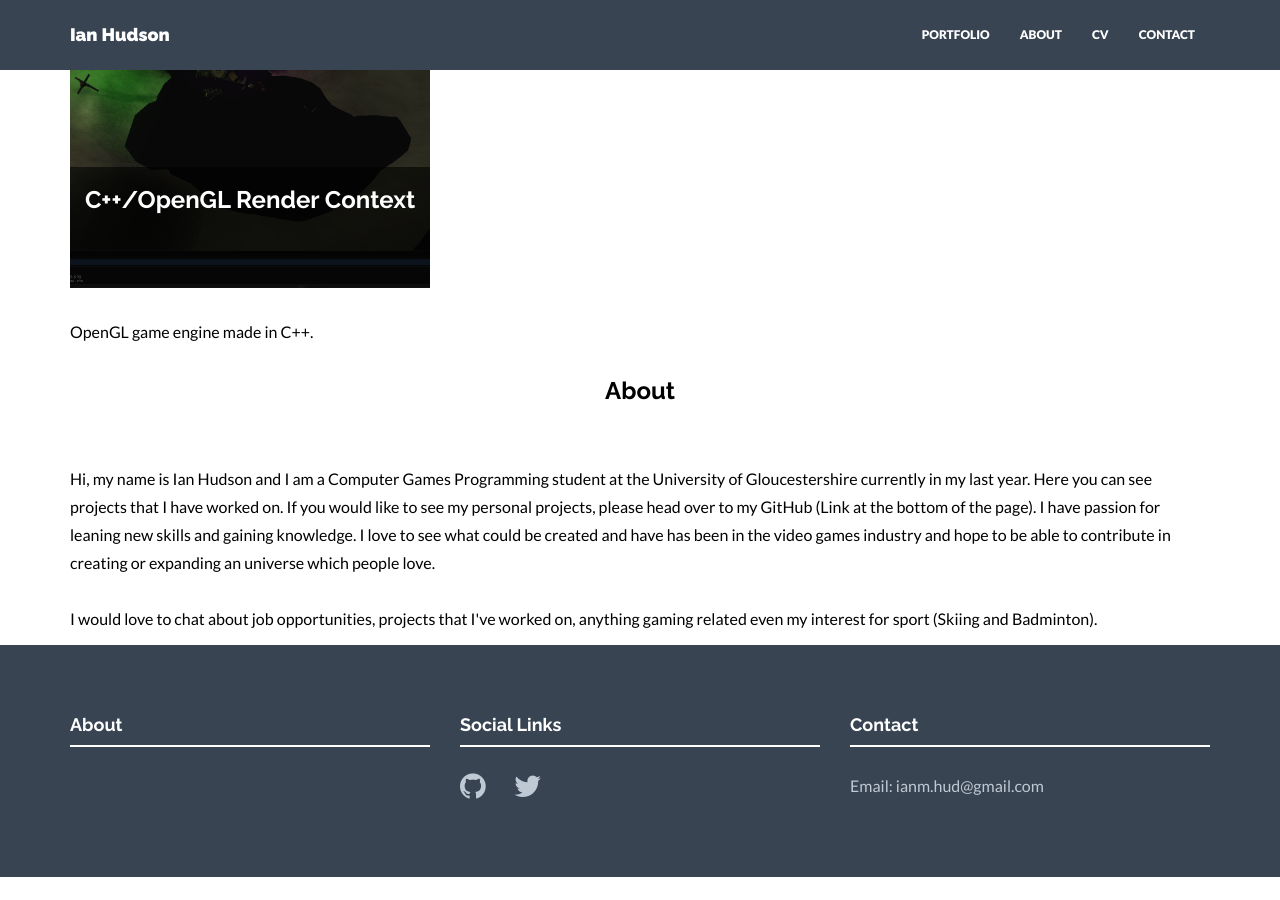
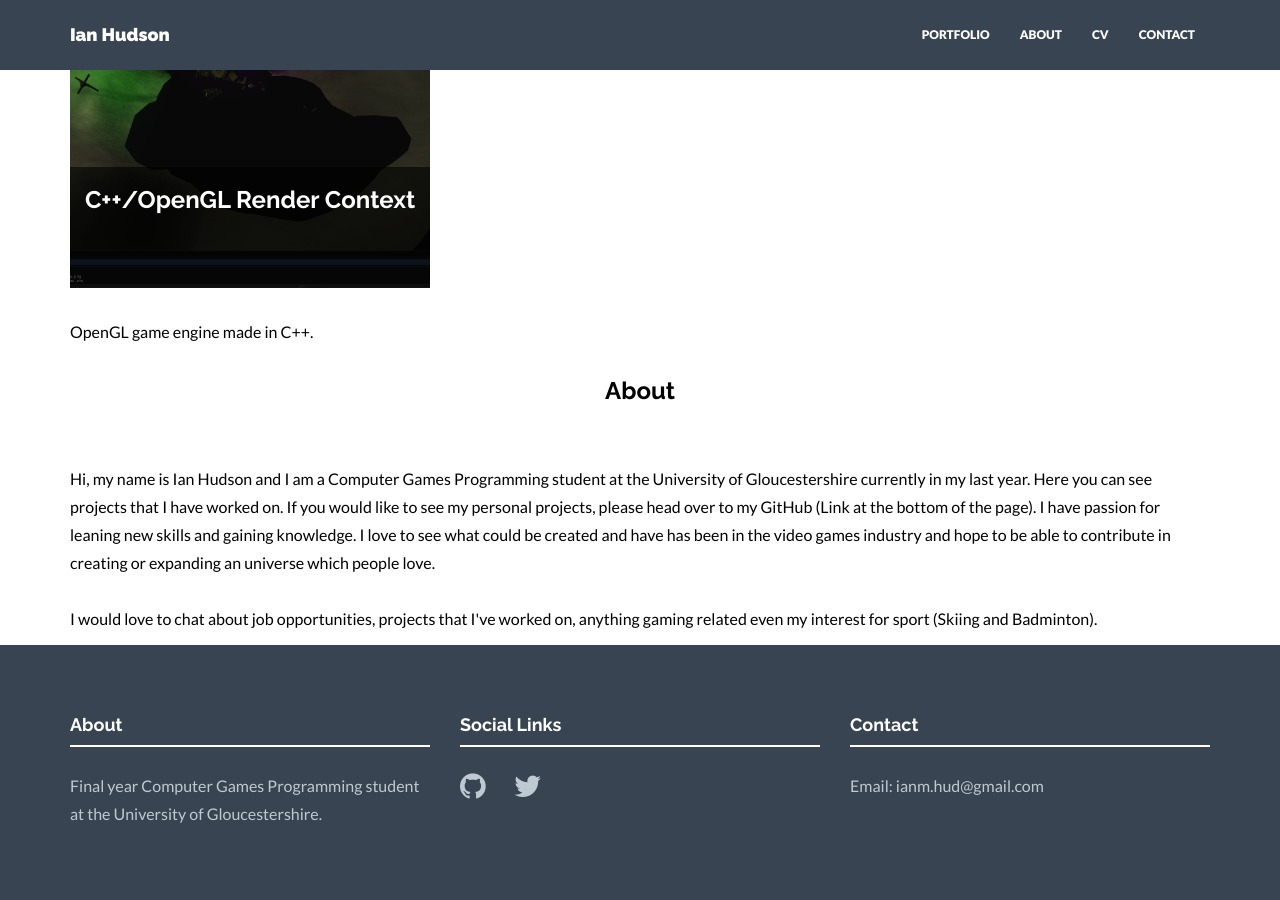
Before and after one commit to I-Hudson/I-Hudson.github.io, a Jekyll site: the page built from index.html, in a window 1280 px wide and 900 px high, scrolled down 937 px. Built offline with Jekyll 4.4.1, drawn with Linux system fonts in a browser that asks for light colours; nearby versions of some CDN libraries; before the commit the page ends 1814 px from its top, so only the background shows below that; some of the changed text lies outside the part shown.

Commit message:
Update about

```diff
--- a/_config.yml
+++ b/_config.yml
@@ -12,7 +12,7 @@ homeImage:
 # Short text about your company. Shown in footer on every page and also separately on Home and Contact page.
 about: "Hi, my name is Ian Hudson and I am a Computer Games Programming student at the University of Gloucestershire currently in my last year. Here you can see projects that I have worked on. If you would like to see my personal projects, please head over to my GitHub (Link at the bottom of the page). I have passion for leaning new skills and gaining knowledge. I love to see what could be created and have has been in the video games industry and hope to be able to contribute in creating or expanding an universe which people love. <br><br> I would love to chat about job opportunities, projects that I've worked on, anything gaming related even my interest for sport (Skiing and Badminton)."
 
-aboutFooter:
+aboutFooter: "Final year Computer Games Programming student at the University of Gloucestershire."
 
 
 # Build settings
--- a/_includes/header.html
+++ b/_includes/header.html
@@ -3,7 +3,7 @@
         <div class="row">
             <div class="col-lg-8 col-lg-offset-2">
                 <h1>Ian Hudson</h1>
-                <h3>Student - Computer Games Programmer</h3>
+                <h3>Student - Computer Games Engine Programmer</h3>
                 <h5></h5>
             </div>
             <div class="col-lg-8 col-lg-offset-2 himg">
```
